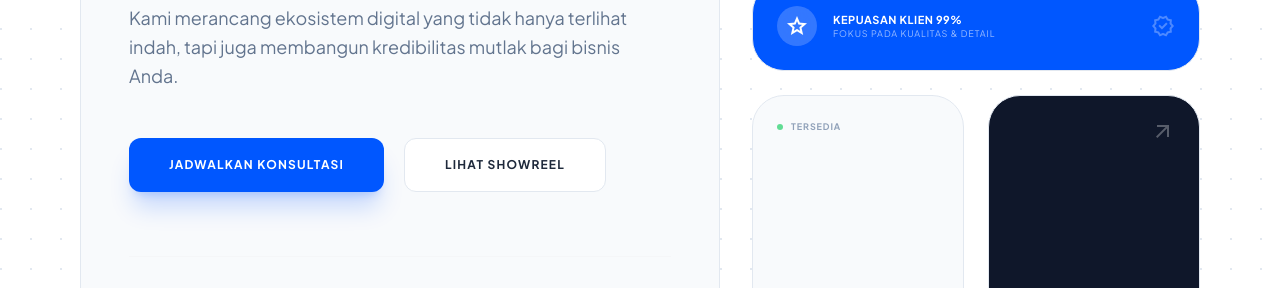
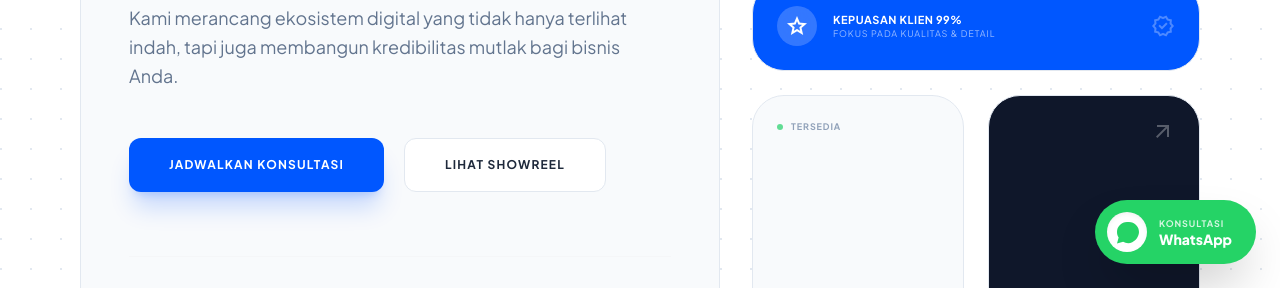
Before and after one commit to ramdotcode/ramcode, a website built with Vite: page index.html in a window 1280 px wide. Shown: the part 512-800 px from the top of the page. Built offline with nearby package versions, Linux system fonts and the light colour scheme.

Commit message:
feat: add direct whatsapp connection and floating button animation

```diff
--- a/index.html
+++ b/index.html
@@ -32,9 +32,9 @@
                     </div>
                 </div>
                 <div class="flex items-center gap-4 pr-4">
-                    <button class="px-5 py-2 bg-accent text-white text-[10px] font-bold uppercase tracking-widest hover:bg-primary transition-all rounded-lg shadow-sm">
+                    <a href="https://wa.me/6287792182223?text=Halo%20Ramcode,%20saya%20ingin%20tanya-tanya%20seputar%20layanan%20website" target="_blank" class="px-5 py-2 bg-accent text-white text-[10px] font-bold uppercase tracking-widest hover:bg-primary transition-all rounded-lg shadow-sm flex items-center justify-center">
                         Hubungi Kami
-                    </button>
+                    </a>
                 </div>
             </nav>
         </header>
@@ -54,9 +54,9 @@
                         Kami merancang ekosistem digital yang tidak hanya terlihat indah, tapi juga membangun kredibilitas mutlak bagi bisnis Anda.
                     </p>
                     <div class="flex flex-col sm:flex-row gap-4 md:gap-5">
-                        <button class="w-full sm:w-auto bg-primary text-white px-8 md:px-10 py-4 md:py-4.5 font-bold text-xs uppercase tracking-widest hover:bg-accent transition-all rounded-xl shadow-xl shadow-primary/20">
+                        <a href="https://wa.me/6287792182223?text=Halo%20Ramcode,%20saya%20tertarik%20untuk%20menjadwalkan%20konsultasi%20proyek" target="_blank" class="w-full sm:w-auto bg-primary text-white px-8 md:px-10 py-4 md:py-4.5 font-bold text-xs uppercase tracking-widest hover:bg-accent transition-all rounded-xl shadow-xl shadow-primary/20 flex items-center justify-center">
                             Jadwalkan Konsultasi
-                        </button>
+                        </a>
                         <button class="w-full sm:w-auto border border-ocean-border bg-white px-8 md:px-10 py-4 md:py-4.5 font-bold text-xs uppercase tracking-widest hover:bg-ocean-card transition-all rounded-xl">
                             Lihat Showreel
                         </button>
@@ -362,7 +362,7 @@
                         </ul>
                         <div class="mt-auto pt-6 border-t border-ocean-border w-full">
                             <p class="text-[11px] text-slate-500 font-bold italic mb-6">👉 Cocok: promo, iklan, validasi</p>
-                            <button class="w-full py-4 border border-ocean-border text-accent font-bold text-[11px] uppercase tracking-widest hover:bg-ocean-card transition-all rounded-xl shadow-sm">Pilih Paket</button>
+                            <a href="https://wa.me/6287792182223?text=Halo%20Ramcode,%20saya%20tertarik%20dengan%20Paket%20Starter" target="_blank" class="w-full py-4 border border-ocean-border text-accent font-bold text-[11px] uppercase tracking-widest hover:bg-ocean-card transition-all rounded-xl shadow-sm flex items-center justify-center">Pilih Paket</a>
                         </div>
                     </div>
 
@@ -390,7 +390,7 @@
                         </ul>
                         <div class="mt-auto pt-6 border-t border-ocean-border w-full">
                             <p class="text-[11px] text-slate-500 font-bold italic mb-6">👉 Cocok: Company profile & travel simple (3–5 paket, jarang update)</p>
-                            <button class="w-full py-4 border border-ocean-border text-accent font-bold text-[11px] uppercase tracking-widest hover:bg-ocean-card transition-all rounded-xl shadow-sm">Pilih Paket</button>
+                            <a href="https://wa.me/6287792182223?text=Halo%20Ramcode,%20saya%20tertarik%20dengan%20Paket%20Business" target="_blank" class="w-full py-4 border border-ocean-border text-accent font-bold text-[11px] uppercase tracking-widest hover:bg-ocean-card transition-all rounded-xl shadow-sm flex items-center justify-center">Pilih Paket</a>
                         </div>
                     </div>
 
@@ -422,7 +422,7 @@
                         </ul>
                         <div class="mt-auto pt-6 border-t border-ocean-border w-full">
                             <p class="text-[11px] text-primary font-bold italic mb-6">👉 Cocok: Travel dengan banyak paket & bisnis yang terus berkembang</p>
-                            <button class="w-full py-5 bg-primary text-white font-extrabold text-[12px] uppercase tracking-[0.25em] hover:bg-accent transition-all rounded-xl shadow-lg shadow-primary/20">Mulai Sekarang</button>
+                            <a href="https://wa.me/6287792182223?text=Halo%20Ramcode,%20saya%20tertarik%20dengan%20Paket%20Growth" target="_blank" class="w-full py-5 bg-primary text-white font-extrabold text-[12px] uppercase tracking-[0.25em] hover:bg-accent transition-all rounded-xl shadow-lg shadow-primary/20 flex items-center justify-center">Mulai Sekarang</a>
                         </div>
                     </div>
 
@@ -445,7 +445,7 @@
                         </ul>
                         <div class="mt-auto pt-6 border-t border-ocean-border w-full">
                             <p class="text-[10px] text-slate-500 font-bold italic mb-6">👉 Cocok: E-Commerce, Booking, Marketplace, Web App, Sistem Internal</p>
-                            <button class="w-full py-4 border border-ocean-border text-accent font-bold text-[11px] uppercase tracking-widest hover:bg-ocean-card transition-all rounded-xl shadow-sm">Diskusi Kebutuhan</button>
+                            <a href="https://wa.me/6287792182223?text=Halo%20Ramcode,%20saya%20ingin%20diskusi%20kebutuhan%20Custom%20Website" target="_blank" class="w-full py-4 border border-ocean-border text-accent font-bold text-[11px] uppercase tracking-widest hover:bg-ocean-card transition-all rounded-xl shadow-sm flex items-center justify-center">Diskusi Kebutuhan</a>
                         </div>
                     </div>
                 </div>
@@ -475,9 +475,9 @@
                         <p class="text-base md:text-xl text-slate-400 max-w-2xl mx-auto mb-10 md:mb-16 leading-relaxed">Wujudkan ide tergilamu bersama tim yang sama gilanya denganmu. Mari bangun sesuatu yang tidak bisa diabaikan.</p>
 
                         <div class="flex flex-wrap justify-center gap-6 md:gap-8">
-                            <button class="bg-primary text-white px-8 md:px-12 py-4 md:py-5 font-extrabold text-sm uppercase tracking-[0.2em] md:tracking-[0.3em] hover:bg-white hover:text-accent transition-all rounded-xl md:rounded-2xl shadow-2xl shadow-primary/40 transform hover:-translate-y-1">
+                            <a href="https://wa.me/6287792182223?text=Halo%20Ramcode,%20saya%20siap%20untuk%20memulai%20proyek%20baru" target="_blank" class="bg-primary text-white px-8 md:px-12 py-4 md:py-5 font-extrabold text-sm uppercase tracking-[0.2em] md:tracking-[0.3em] hover:bg-white hover:text-accent transition-all rounded-xl md:rounded-2xl shadow-2xl shadow-primary/40 transform hover:-translate-y-1 flex items-center justify-center">
                                 Mulai Proyek Sekarang
-                            </button>
+                            </a>
                         </div>
                     </div>
 
@@ -512,6 +512,18 @@
             </div>
         </footer>
     </div>
+    <!-- Floating WhatsApp Button -->
+    <a id="whatsapp-btn" href="https://wa.me/6287792182223?text=Halo%20Ramcode,%20saya%20ingin%20bertanya%20seputar%20layanan%20website" target="_blank" class="fixed bottom-6 right-6 z-[100] group flex items-center gap-0 bg-[#25D366] text-white p-3 rounded-full shadow-2xl hover:scale-105 transition-all duration-500 overflow-hidden max-w-[60px] md:max-w-[200px]">
+        <div class="size-10 rounded-full bg-white flex items-center justify-center shadow-inner flex-shrink-0">
+            <svg class="size-6 text-[#25D366]" fill="currentColor" viewBox="0 0 24 24">
+                <path d="M12.031 6.172c-3.181 0-5.767 2.586-5.768 5.766-.001 1.298.38 2.27 1.019 3.287l-.582 2.128 2.182-.573c.978.58 1.911.928 3.145.929 3.178 0 5.767-2.587 5.768-5.766.001-3.187-2.575-5.771-5.764-5.771zm3.392 8.244c-.144.405-.837.774-1.17.824-.299.045-.677.063-1.092-.069-.252-.08-.575-.187-.988-.365-1.739-.751-2.874-2.502-2.961-2.617-.087-.116-.708-.94-.708-1.793s.448-1.273.607-1.446c.159-.173.346-.217.462-.217s.231.001.332.005c.101.004.231-.038.362.28s.448 1.099.488 1.185c.04.087.066.188.008.305-.059.116-.088.188-.174.289-.087.101-.183.225-.261.304-.094.094-.193.196-.083.386.11.189.489.805 1.047 1.301.718.639 1.32.837 1.508.924.189.088.302.072.413-.053.111-.125.485-.563.615-.753.13-.19.261-.159.441-.093s1.143.538 1.342.637c.199.099.332.147.38.23s.04.478-.104.883zM12 2C6.477 2 2 6.477 2 12c0 2.01.594 3.882 1.625 5.447l-1.625 5.928 6.101-1.6c1.516.88 3.275 1.391 5.151 1.391C18.775 23.166 24 17.518 24 12c0-5.523-4.477-10-10-10z"></path>
+            </svg>
+        </div>
+        <div id="wa-text" class="flex flex-col ml-3 whitespace-nowrap opacity-100 transition-all duration-500">
+            <span class="text-[9px] font-bold uppercase tracking-widest opacity-80 leading-none mb-1 text-white">Konsultasi</span>
+            <span class="text-sm font-extrabold leading-none text-white transition-colors group-hover:text-white">WhatsApp</span>
+        </div>
+    </a>
     <script type="module" src="script.js"></script>
 </body>
 </html>
--- a/script.js
+++ b/script.js
@@ -137,4 +137,30 @@ document.addEventListener('DOMContentLoaded', () => {
             }
         });
     }
+
+    // 4. Floating WhatsApp Scroll Behavior
+    const waBtn = document.getElementById('whatsapp-btn');
+    const waText = document.getElementById('wa-text');
+
+    if (waBtn && waText) {
+        const handleScroll = () => {
+            if (window.scrollY > 100) {
+                // Scrolled down: Collapse to just logo
+                waText.classList.add('opacity-0', 'pointer-events-none');
+                waText.classList.remove('opacity-100');
+                waBtn.classList.remove('md:max-w-[200px]', 'pr-6');
+                waBtn.classList.add('max-w-[64px]', 'pr-3');
+            } else {
+                // Near top: Show full text
+                waText.classList.remove('opacity-0', 'pointer-events-none');
+                waText.classList.add('opacity-100');
+                waBtn.classList.add('md:max-w-[200px]', 'pr-6');
+                waBtn.classList.remove('max-w-[64px]', 'pr-3');
+            }
+        };
+
+        window.addEventListener('scroll', handleScroll);
+        // Initial call to set state
+        handleScroll();
+    }
 });
```
